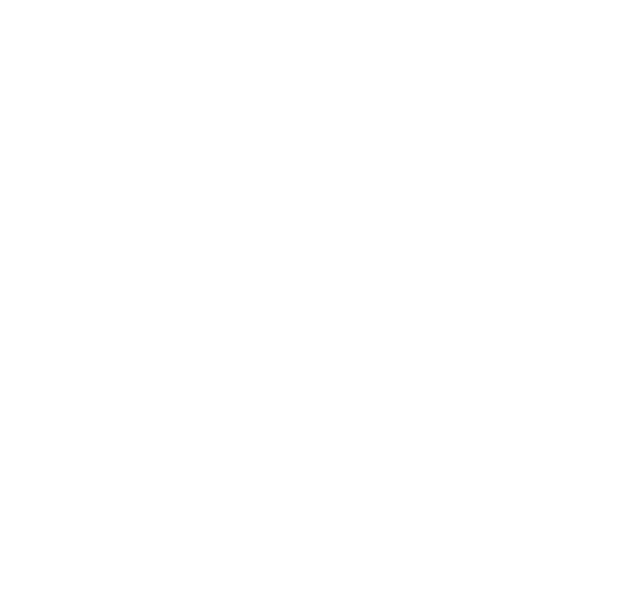
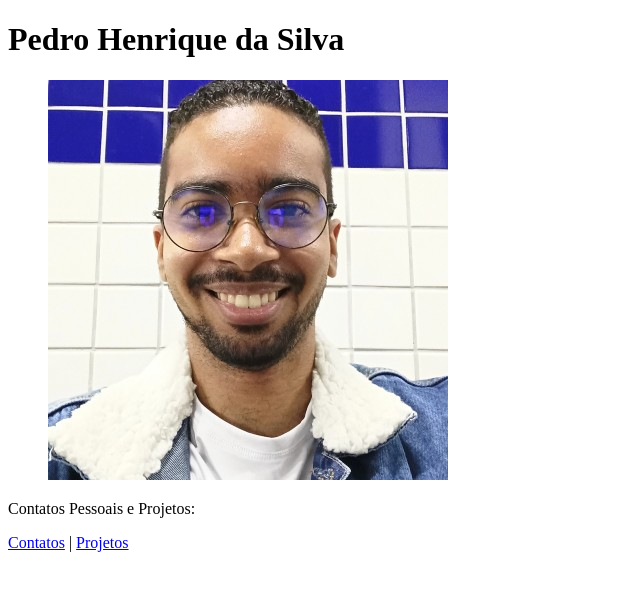
Before and after one commit to pedrograss/Portfolio-Pedro-Henrique, a plain HTML site: page index.html in a window 1280 px wide. Shown: the whole page, without its empty margins (0-640 px from the left). Drawn offline with Linux system fonts and the light colour scheme.

Commit message:
cabeçalho criado com imagem, links e título

```diff
--- a/index.html
+++ b/index.html
@@ -7,6 +7,18 @@
     <title>Portifólio</title>
     <link rel="stylesheet" href="style.css">
 </head>
+<header>
+    <h1>Pedro Henrique da Silva</h1>
+    <figure>
+        <img src="img/foto-pedro.jpg" alt="Foto de perfil de Pedro Henrique">
+    </figure>
+    <nav>
+        <p>Contatos Pessoais e Projetos: </p>
+        <a href="contato.html">Contatos</a> |
+        <a href="projetos.html">Projetos</a>
+    </nav>
+</header>
+
 
 <body>
 
```
Also changed, not shown: img/foto-pedro.jpg (added).
